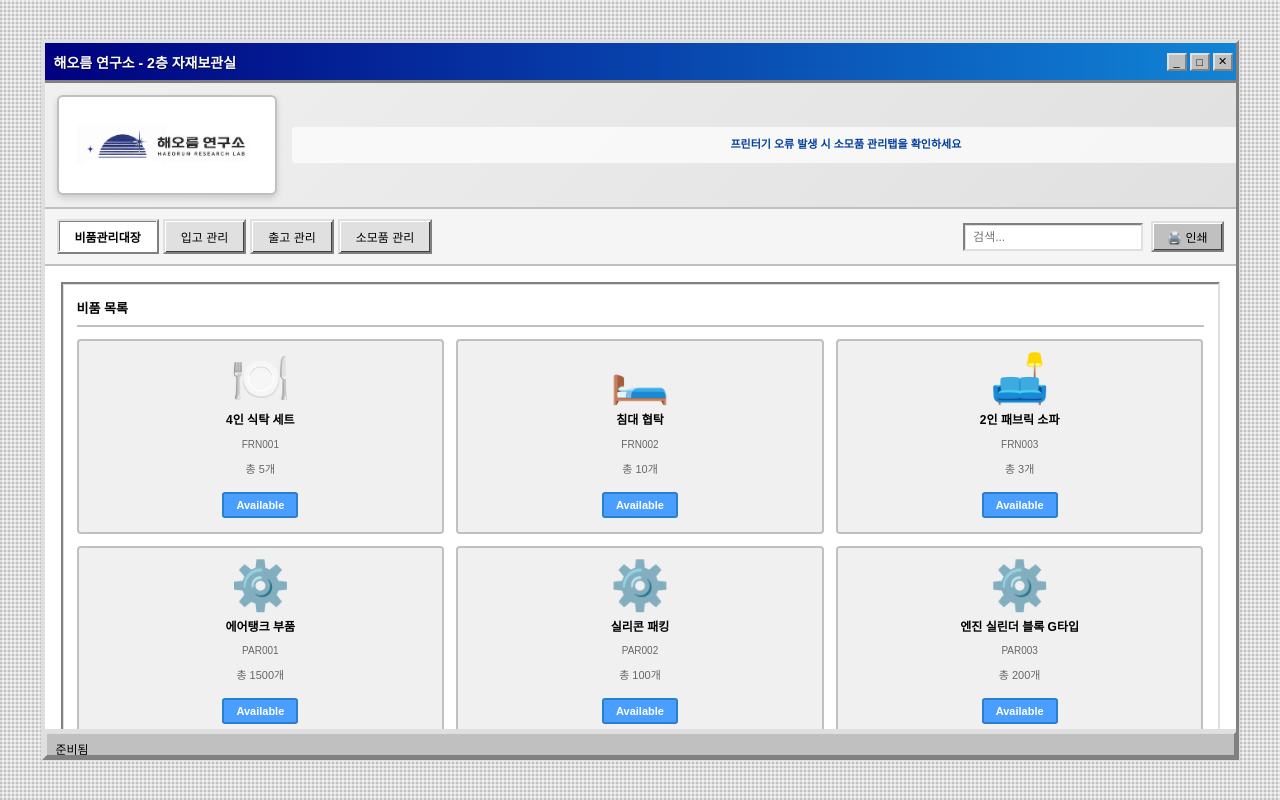
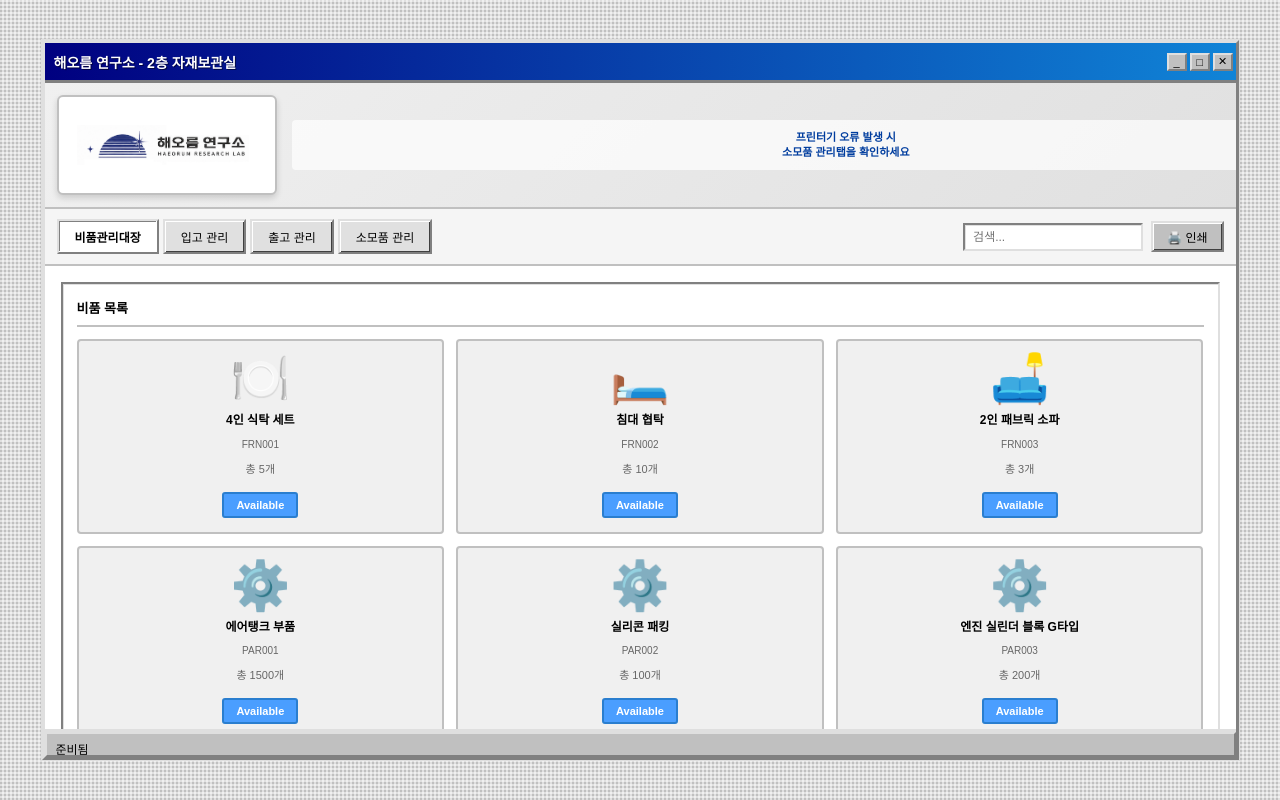
Before and after one commit to haeoreum-research/haeorum-equipment-management, a plain HTML site: page index.html in a window 1280 px wide. Drawn offline with Linux system fonts and the light colour scheme.

Commit message:
Update info text to two lines with highlight styling

```diff
--- a/index.html
+++ b/index.html
@@ -28,7 +28,7 @@
                     <img src="logo.jpg" alt="해오름 연구소 로고" class="logo-img">
                 </div>
                 <div class="info-section">
-                    <p class="info-text">프린터기 오류 발생 시 소모품 관리탭을 확인하세요</p>
+                    <p class="info-text">프린터기 오류 발생 시<br><span class="info-highlight">소모품 관리탭</span>을 확인하세요</p>
                 </div>
             </div>
 
```
